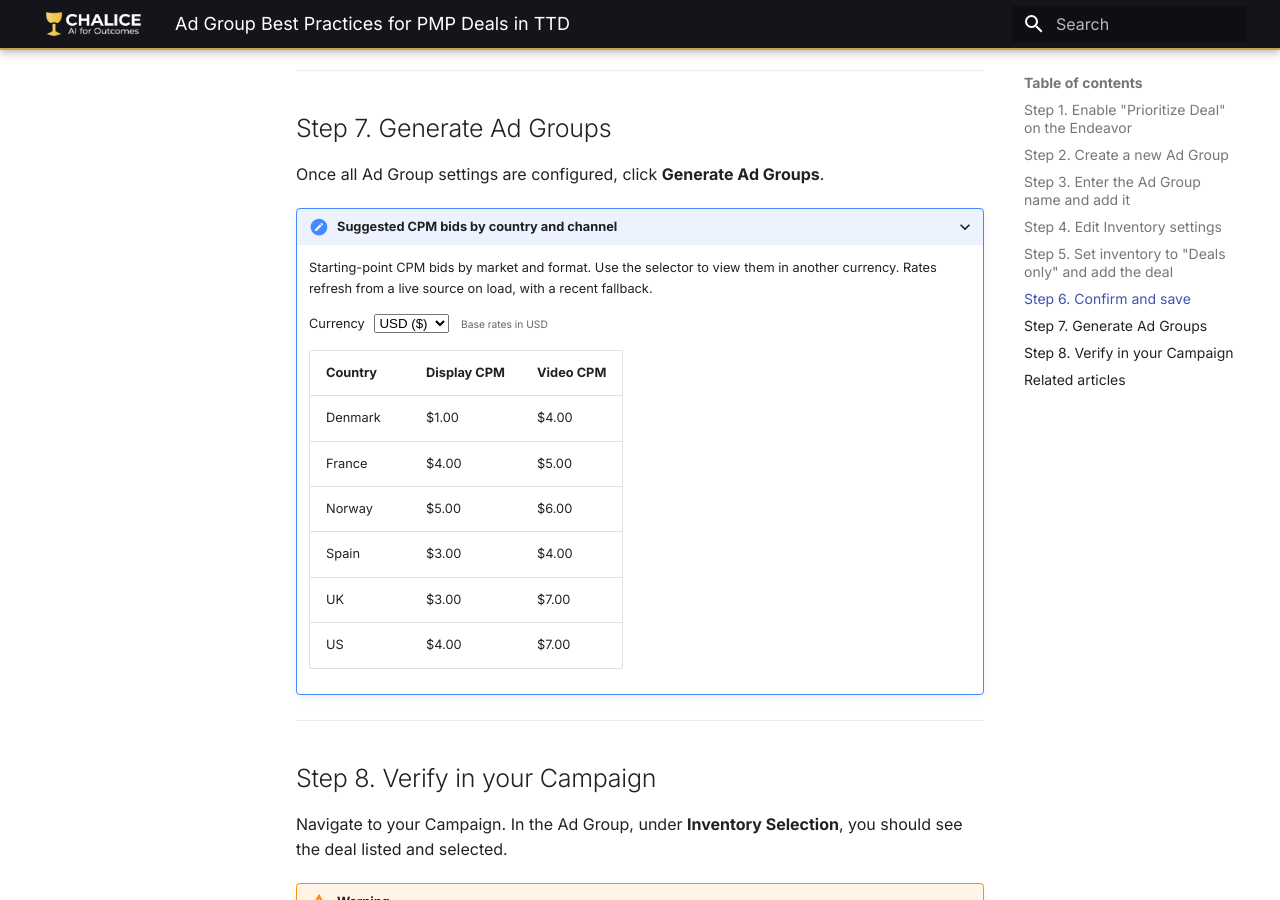
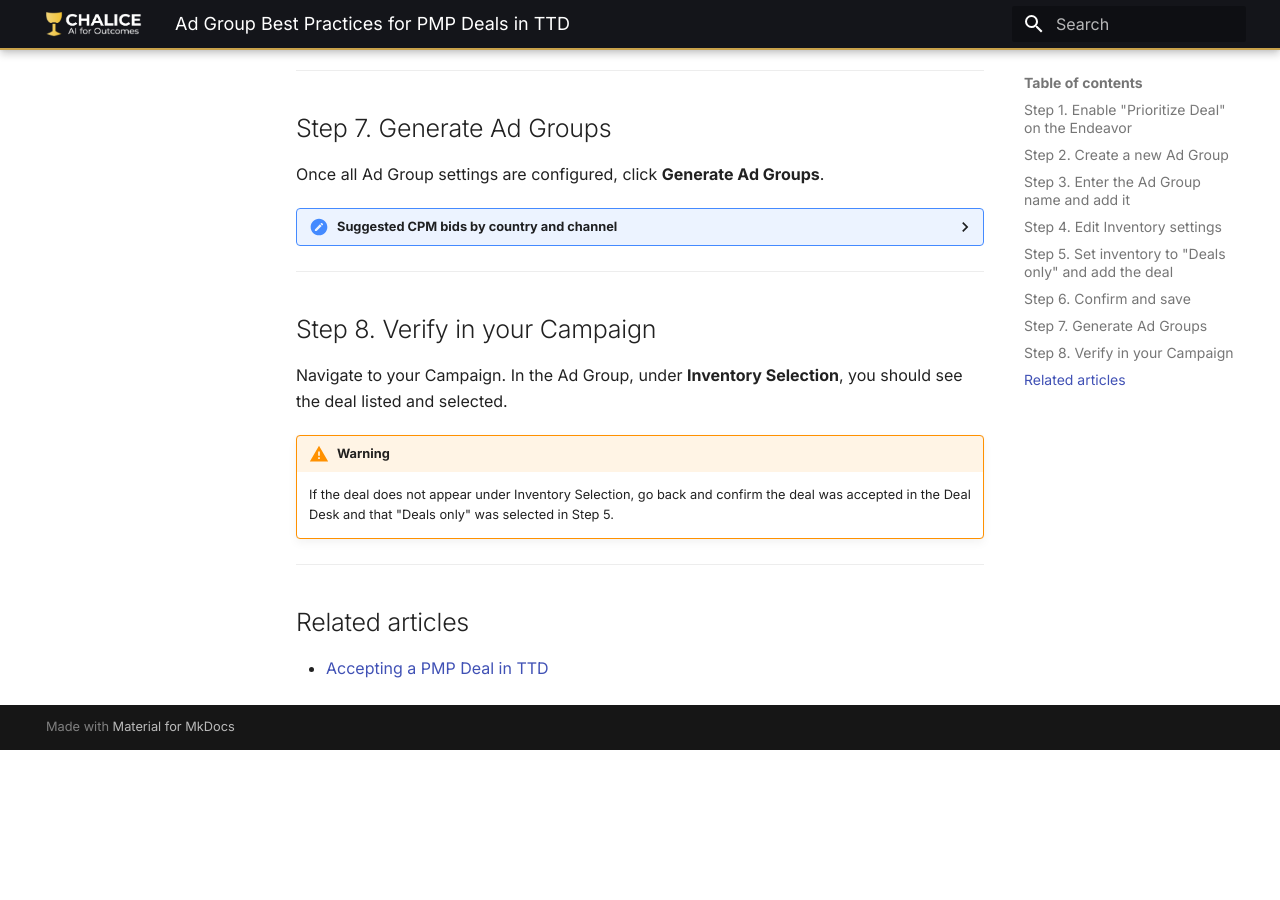
Before and after one commit to Rudy-chalice/chalice-help, an MkDocs documentation site: the page built from docs/the-trade-desk/ad-group-best-practices-pmp.md, in a window 1280 px wide and 900 px high, scrolled down 1956 px. Built offline with MkDocs 1.6.1 and Material for MkDocs 9.7.7, drawn with Linux system fonts in a browser that asks for light colours; after the commit the page ends 2706 px from its top, so only the background shows below that.

Commit message:
Update ad-group-best-practices-pmp.md

```diff
--- a/docs/the-trade-desk/ad-group-best-practices-pmp.md
+++ b/docs/the-trade-desk/ad-group-best-practices-pmp.md
@@ -57,7 +57,7 @@ Back on the **Manage Inventory** screen, confirm your deal is selected. Click **
 
 Once all Ad Group settings are configured, click **Generate Ad Groups**.
 
-<details class="bid-matrix" open>
+<details class="bid-matrix">
 <summary style="cursor:pointer; font-weight:600;">Suggested CPM bids by country and channel</summary>
 <p>Starting-point CPM bids by market and format. Use the selector to view them in another currency. Rates refresh from a live source on load, with a recent fallback.</p>
 <p style="margin:0.75rem 0;">
```
